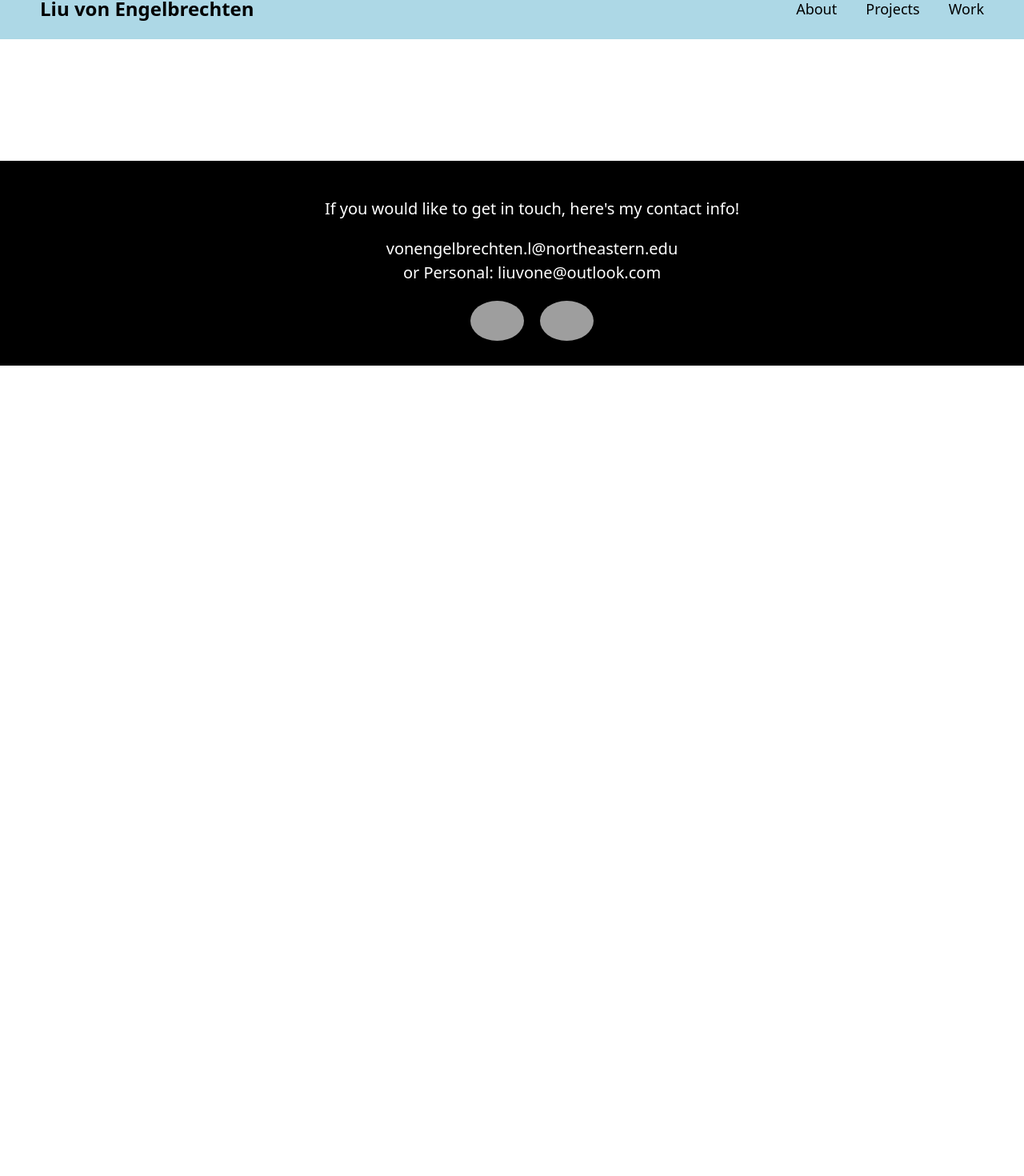
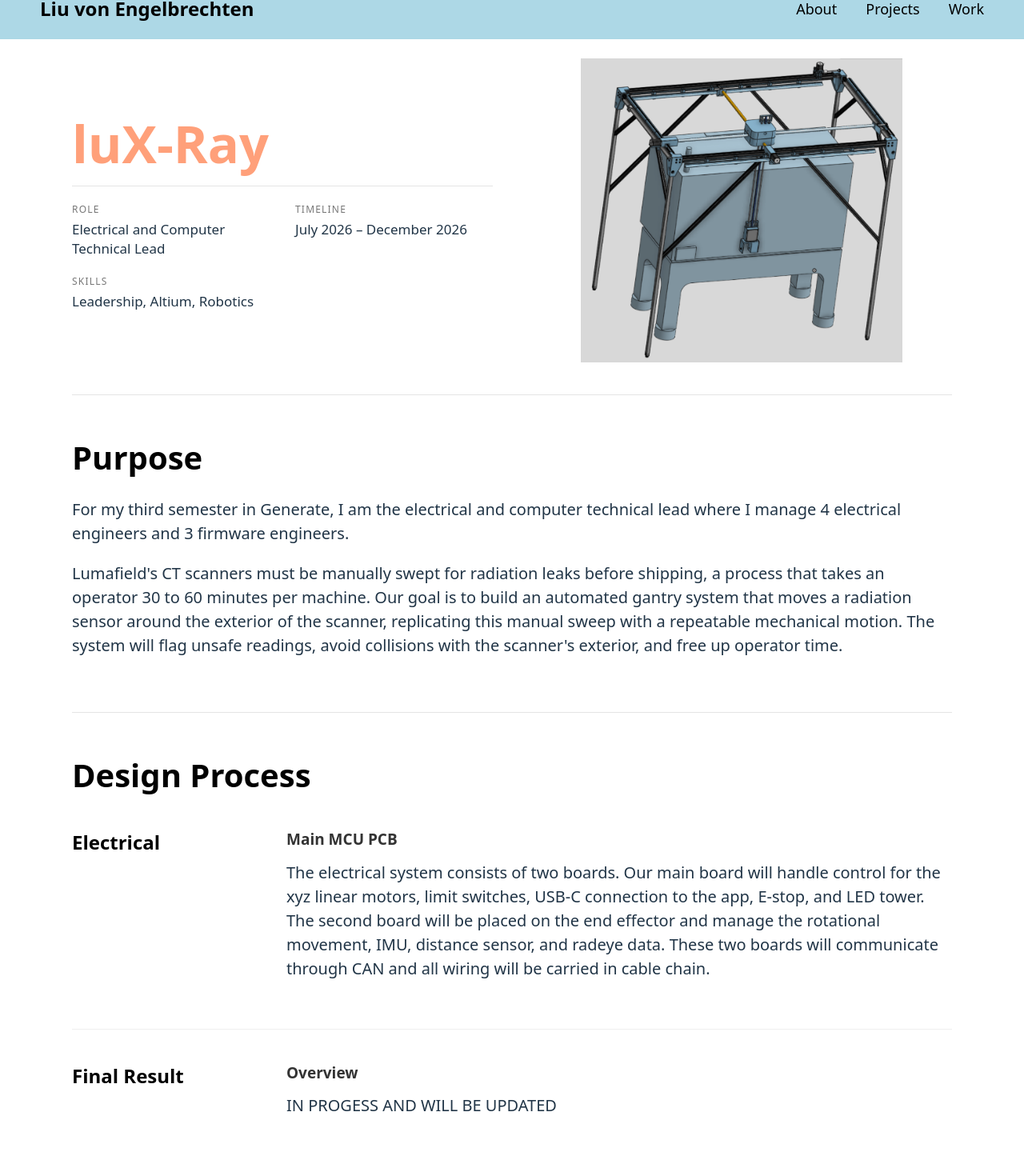
Before and after one commit to lvonengel/lvonengel.github.io, a React (Vite) app: page /projects/Luxray in a window 1280 px wide. Shown: the part 27-1497 px from the top of the page at 80% size. Before the commit the page ends 800 px from the top, so only its background shows below. Built offline with nearby package versions, Linux system fonts and the light colour scheme; grey boxes are pictures that could not be loaded; the HTML template or start-up script is replaced by a standard one.

Commit message:
add initial page for luX-Ray

```diff
--- a/src/App.jsx
+++ b/src/App.jsx
@@ -1,24 +1,24 @@
-import {Routes, Route} from 'react-router-dom'
+import { Routes, Route } from "react-router-dom";
 
-import ScrollManager from './components/ScrollManager'
-import NavigationBar from './components/NavigationBar'
-import Home from './Home'
-import RiverGauge from './projects/RiverGauge'
-import Pendar from './projects/Pendar'
-import GCE from './projects/GCE'
-import Robot from './projects/Robot'
-import StoreSimulator from './projects/StoreSimulator'
-import KitchenChaos from './projects/KitchenChaos'
-import PersonalPortfolio from './projects/PersonalPortfolio'
-import EmbeddedSpider from './projects/EmbeddedSpider'
-import Robobuddy from './projects/Robobuddy'
-import PillPal from './projects/PillPal'
-import Farmadillo from './projects/Farmadillo'
-import MusicBox from './projects/MusicBox'
-import Footer from './components/Footer'
+import ScrollManager from "./components/ScrollManager";
+import NavigationBar from "./components/NavigationBar";
+import Home from "./Home";
+import Luxray from "./projects/Luxray";
+import RiverGauge from "./projects/RiverGauge";
+import Pendar from "./projects/Pendar";
+import GCE from "./projects/GCE";
+import Robot from "./projects/Robot";
+import StoreSimulator from "./projects/StoreSimulator";
+import KitchenChaos from "./projects/KitchenChaos";
+import PersonalPortfolio from "./projects/PersonalPortfolio";
+import EmbeddedSpider from "./projects/EmbeddedSpider";
+import Robobuddy from "./projects/Robobuddy";
+import PillPal from "./projects/PillPal";
+import Farmadillo from "./projects/Farmadillo";
+import MusicBox from "./projects/MusicBox";
+import Footer from "./components/Footer";
 
-import './App.css'
-
+import "./App.css";
 
 function App() {
   return (
@@ -27,22 +27,26 @@ function App() {
       <ScrollManager />
       <Routes>
         <Route path="/" element={<Home />} />
-      <Route path="/projects/RiverGauge" element={<RiverGauge/>}/>
-      <Route path="/projects/Pendar" element={<Pendar/>}/>
-      <Route path="/projects/GCE" element={<GCE/>}/>
-      <Route path="/projects/Robot" element={<Robot/>}/>
-      <Route path="/projects/StoreSimulator" element={<StoreSimulator/>}/>
-      <Route path="/projects/KitchenChaos" element={<KitchenChaos/>}/>
-      <Route path="/projects/EmbeddedSpider" element={<EmbeddedSpider/>}/>
-      <Route path="/projects/PersonalPortfolio" element={<PersonalPortfolio/>}/>
-      <Route path="/projects/Robobuddy" element={<Robobuddy/>}/>
-      <Route path="/projects/PillPal" element={<PillPal/>}/>
-      <Route path="/projects/Farmadillo" element={<Farmadillo/>}/>
-      <Route path="/projects/MusicBox" element={<MusicBox/>}/>
+        <Route path="/projects/Luxray" element={<Luxray />} />
+        <Route path="/projects/RiverGauge" element={<RiverGauge />} />
+        <Route path="/projects/Pendar" element={<Pendar />} />
+        <Route path="/projects/GCE" element={<GCE />} />
+        <Route path="/projects/Robot" element={<Robot />} />
+        <Route path="/projects/StoreSimulator" element={<StoreSimulator />} />
+        <Route path="/projects/KitchenChaos" element={<KitchenChaos />} />
+        <Route path="/projects/EmbeddedSpider" element={<EmbeddedSpider />} />
+        <Route
+          path="/projects/PersonalPortfolio"
+          element={<PersonalPortfolio />}
+        />
+        <Route path="/projects/Robobuddy" element={<Robobuddy />} />
+        <Route path="/projects/PillPal" element={<PillPal />} />
+        <Route path="/projects/Farmadillo" element={<Farmadillo />} />
+        <Route path="/projects/MusicBox" element={<MusicBox />} />
       </Routes>
       <Footer />
     </>
-  )
+  );
 }
 
-export default App
+export default App;
--- a/src/Home.jsx
+++ b/src/Home.jsx
@@ -5,6 +5,14 @@ import About from "./components/About";
 import "./App.css";
 
 const projects = [
+  {
+    title: "luX-Ray",
+    image: "/img/Luxray/InitialCAD.png",
+    to: "/projects/Luxray",
+    type: "both",
+    desc: "Automating the radiation emissions survey process for assembled CT scanners using a robotic machine.",
+    tags: ["Leadership", "Altium", "Robotics"],
+  },
   {
     title: "Pendar (Co-op)",
     image: "/img/Home/pendar.png",
--- /dev/null
+++ b/src/projects/Luxray.jsx
@@ -0,0 +1,103 @@
+import ProjectHeader from "../components/ProjectHeader";
+
+export default function Luxray() {
+  return (
+    <main>
+      {/* Introduction */}
+      <ProjectHeader
+        title="luX-Ray"
+        image="/img/Luxray/InitialCAD.png"
+        role="Electrical and Computer Technical Lead"
+        timeline="July 2026 – December 2026"
+        tools={["Leadership", "Altium", "Robotics"]}
+      />
+      {/* Project */}
+      <section className="project-block">
+        <h2 className="section-heading">Purpose</h2>
+        <p>
+          For my third semester in Generate, I am the electrical and computer
+          technical lead where I manage 4 electrical engineers and 3 firmware
+          engineers.
+        </p>
+        <p>
+          Lumafield's CT scanners must be manually swept for radiation leaks
+          before shipping, a process that takes an operator 30 to 60 minutes per
+          machine. Our goal is to build an automated gantry system that moves a
+          radiation sensor around the exterior of the scanner, replicating this
+          manual sweep with a repeatable mechanical motion. The system will flag
+          unsafe readings, avoid collisions with the scanner's exterior, and
+          free up operator time.
+        </p>
+      </section>
+
+      <section className="project-block">
+        <h2 className="section-heading">Design Process</h2>
+
+        {/* Electrical */}
+        <div className="project-part electrical">
+          <h3 className="subheading">Electrical</h3>
+          <div className="part-body">
+            <h4 className="topic">Main MCU PCB</h4>
+
+            <p>
+              The electrical system consists of two boards. Our main board will
+              handle control for the xyz linear motors, limit switches, USB-C
+              connection to the app, E-stop, and LED tower. The second board
+              will be placed on the end effector and manage the rotational
+              movement, IMU, distance sensor, and radeye data. These two boards
+              will communicate through CAN and all wiring will be carried in
+              cable chain.
+            </p>
+            {/* <PCBViewer modelPath="/models/.glb" fullWidth /> */}
+
+            {/* <h4 className="topic">Physical PCB</h4>
+            <div className="image-row">
+              <img src="/img/GCE/MainPCBFront.jpg" alt="Main PCB front" />
+              <img src="/img/GCE/MainPCBBack.jpg" alt="Main PCB back" />
+            </div> */}
+          </div>
+        </div>
+
+        {/* Final Result */}
+        <div className="project-part result">
+          <h3 className="subheading">Final Result</h3>
+          <div className="part-body">
+            <h4 className="topic">Overview</h4>
+            <p>IN PROGESS AND WILL BE UPDATED</p>
+            {/* <div className="slides-container">
+              <iframe
+                src={GCE_SLIDES_EMBED_URL}
+                title="GCE Project Slides"
+                allowFullScreen
+              ></iframe>
+            </div> */}
+
+            {/* <h4 className="topic">Built Assembly</h4>
+
+            <div className="columns">
+              <img
+                src="/img/GCE/FinalLower.png"
+                style={{ height: "400px", width: "auto" }}
+              />
+            </div>
+
+            <h4 className="topic">Final Report</h4>
+            <p>
+              This document was delivered to the client as the final reference,
+              outlining all design decisions and providing the information
+              needed to confidently operate the system.
+              <br /> <br />
+              The electrical design begins on page 13.
+            </p>
+            <div className="pdf-container">
+              <iframe
+                src="/img/GCE/GCE_Hardware_Final_Report.pdf#zoom=100"
+                title="GCE Final Report PDF"
+              ></iframe>
+            </div> */}
+          </div>
+        </div>
+      </section>
+    </main>
+  );
+}
```
Also changed, not shown: public/img/Luxray/InitialCAD.png (added), public/img/Luxray/LumafieldNeptune.jpeg (added). Lines whose indentation alone changed are shown as unchanged.
